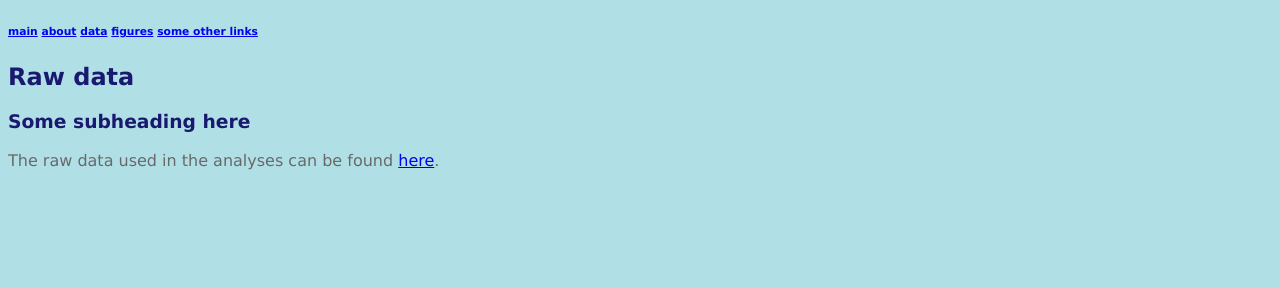
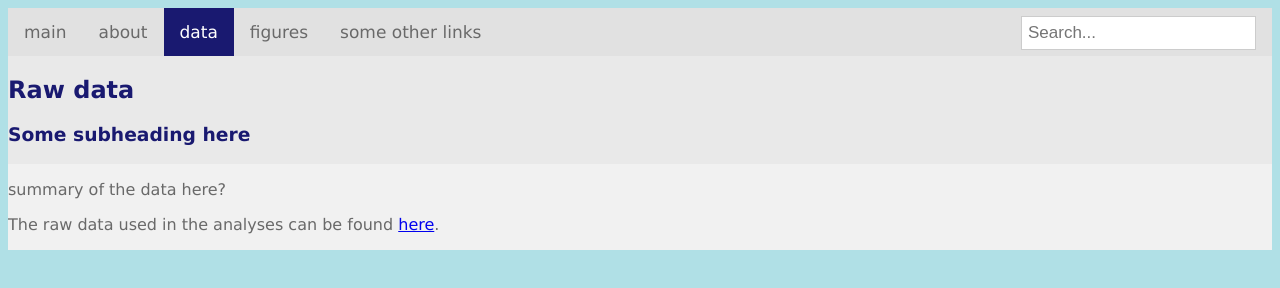
Before and after one commit to jc858/srp, a plain HTML site: page srpdata.html in a window 1280 px wide. Drawn offline with Linux system fonts and the light colour scheme.

Commit message:
Update srpdata.html
updated placeholder text and added divs to work with the css

```diff
--- a/srpdata.html
+++ b/srpdata.html
@@ -9,15 +9,22 @@
 </head>
 <body>
 
-<h6>
-    <a href="/sites/srp/srp.html" title="main page" >main</a>
-    <a href="/sites/srp/srpabout.html" title="about the project" >about</a>
-    <a href="/sites/srp/srpdata.html" title="the raw data" >data</a>
-    <a href="/sites/srp/srpfigures.html" title="figures">figures</a>
-    <a href="https://www.youtube.com/watch?v=dQw4w9WgXcQ" title="some other link idk" >some other links</a>
-</h6>
+<div class="navbar">
+    <a href="/sites/srp/srp.html">main</a>
+    <a href="/sites/srp/srpabout.html">about</a>
+    <a class="active" href="/sites/srp/srpdata.html">data</a>
+    <a href="/sites/srp/srpfigures.html">figures</a>
+    <a href="https://www.youtube.com/watch?v=dQw4w9WgXcQ">some other links</a>
+    <input type="text" placeholder="Search..." name="search">
+    <script>
+    if (search > 1) {
+    alert("there's words")
+    }
+    else {
+    alert("enter something")}</script>
+</div>
 
-
+<div class = "title">
 <h2>
     Raw data
 </h2>
@@ -25,9 +32,16 @@
 <h3>
     Some subheading here
 </h3>
+</div>
 
+<div class = "main">
+<p>
+    summary of the data here?
+</p>
 <p>
     The raw data used in the analyses can be found <a href="https://www.ncbi.nlm.nih.gov/sra?term=SRP281977" target="_blank">here</a>.
 </p>
+</div>
+
 </body>
 </html>
```
